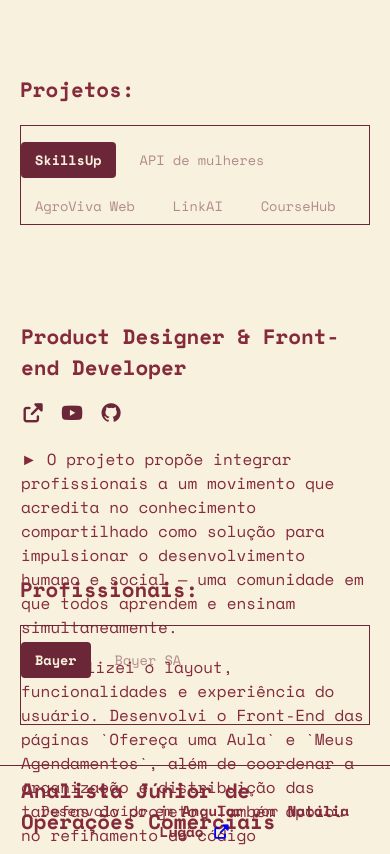
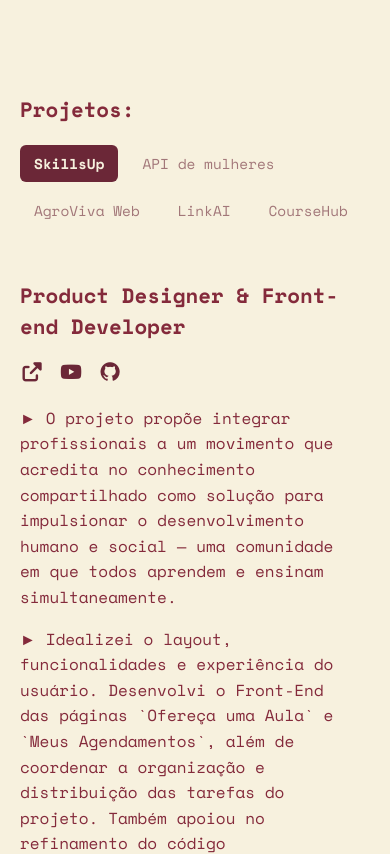
Before and after one commit to nalugao/angular-portfolio-natalialugao, an Angular app: page / in a window 390 px wide. Shown: the part 3480-4334 px from the top of the page. Built offline with nearby package versions, Linux system fonts and the light colour scheme.

Commit message:
Refactor experience component CSS for improved layout, readability, and responsiveness

```diff
--- a/src/app/components/experience/experience.component.css
+++ b/src/app/components/experience/experience.component.css
@@ -1,8 +1,16 @@
+* {
+  box-sizing: border-box;
+}
+
+html, body {
+  overflow-x: hidden;
+}
+
 .experience-section {
   min-height: 100vh;
   display: flex;
   flex-direction: column;
-  align-items: flex-start;
+  align-items: center;
   justify-content: center;
   padding: 80px 20px;
   box-sizing: border-box;
@@ -18,57 +26,83 @@
 
 .subtitle {
   font-size: 1.3rem;
-  margin-bottom: 20px;
-  margin-top: 60px;
+  margin: 60px 0 20px 0;
 }
 
 .experience-container {
   width: 100%;
-  height: 500px;
   margin-top: 40px;
 }
 
 
 .experience-content {
   display: flex;
-    height: 400px;
-
   gap: 60px;
+  align-items: flex-start;
+  width: 100%;
 }
 
 .experience-list {
   list-style: none;
   padding: 0;
+  margin: 0;
   display: flex;
   flex-direction: column;
-  gap: 10px;
-  min-width: 160px;
+  gap: 12px;
+  min-width: 200px;
 }
 
 .experience-list li {
   cursor: pointer;
-  padding: 10px 20px;
-  border-radius: 4px;
+  padding: 12px 20px;
+  border-radius: 6px;
   color: #6b2737;
-  opacity: 0.5;
+  opacity: 0.6;
+  transition: all 0.3s ease;
+}
+
+.experience-list li:hover {
+  background-color: rgba(107, 39, 55, 0.1);
+  opacity: 1;
 }
 
 .experience-list li.active {
   background-color: #6b2737;
   color: #f7f1de;
   opacity: 1;
-  font-weight: bold;
+  font-weight: 600;
 }
 
 .experience-detail {
   flex: 1;
-  min-height: 300px;
+  min-width: 0;          /* ESSENCIAL para não quebrar layout */
+  height: 380px;         /* Altura fixa para não “mexer” a tela */
+  overflow-y: auto;      /* Scroll interno */
+  overflow-x: hidden;
+  padding-right: 10px;
+}
+
+.experience-detail::-webkit-scrollbar {
+  width: 6px;
+}
+
+.experience-detail::-webkit-scrollbar-thumb {
+  background: #6b2737;
+  border-radius: 10px;
+}
+
+.experience-detail p {
+  line-height: 1.6;
+  margin-bottom: 12px;
+  word-break: break-word;
+  overflow-wrap: break-word;
 }
 
 .experience-detail h3 {
   font-size: 1.3rem;
   margin-bottom: 15px;
 }
+
 
 .links {
   display: flex;
@@ -83,13 +117,12 @@
 
 @media (max-width: 768px) {
   .experience-section {
-    padding: 40px 20px;
+    padding: 60px 20px;
   }
 
   .experience-content {
     flex-direction: column;
-    border: #6b2737 solid 1px;
-    height: 100px;
+    gap: 30px;
   }
 
   .experience-list {
@@ -99,7 +132,12 @@
   }
 
   .experience-list li {
+    flex: 0 0 auto;
+    font-size: 0.9rem;
     padding: 8px 14px;
-    font-size: 0.85rem;
+  }
+
+  .experience-detail {
+    width: 100%;
   }
 }
```
